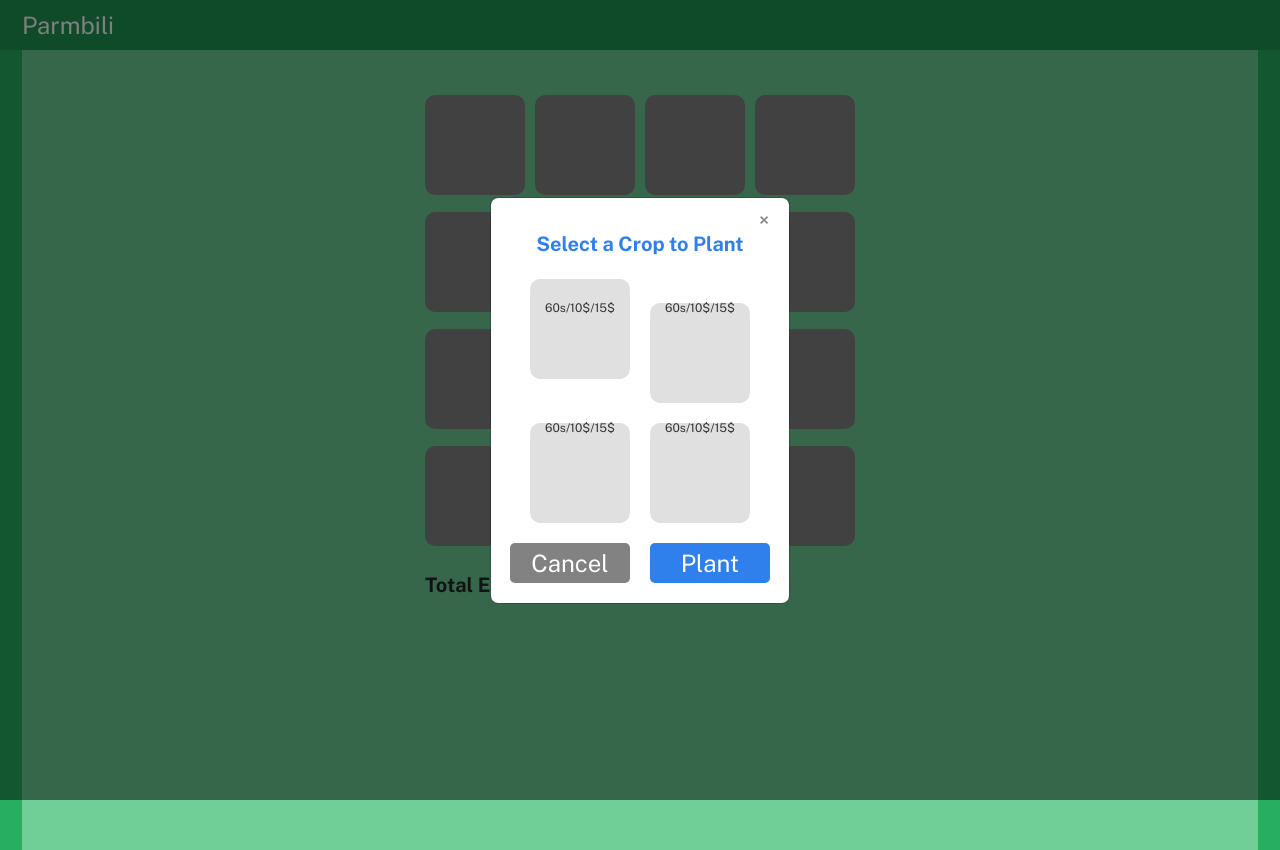
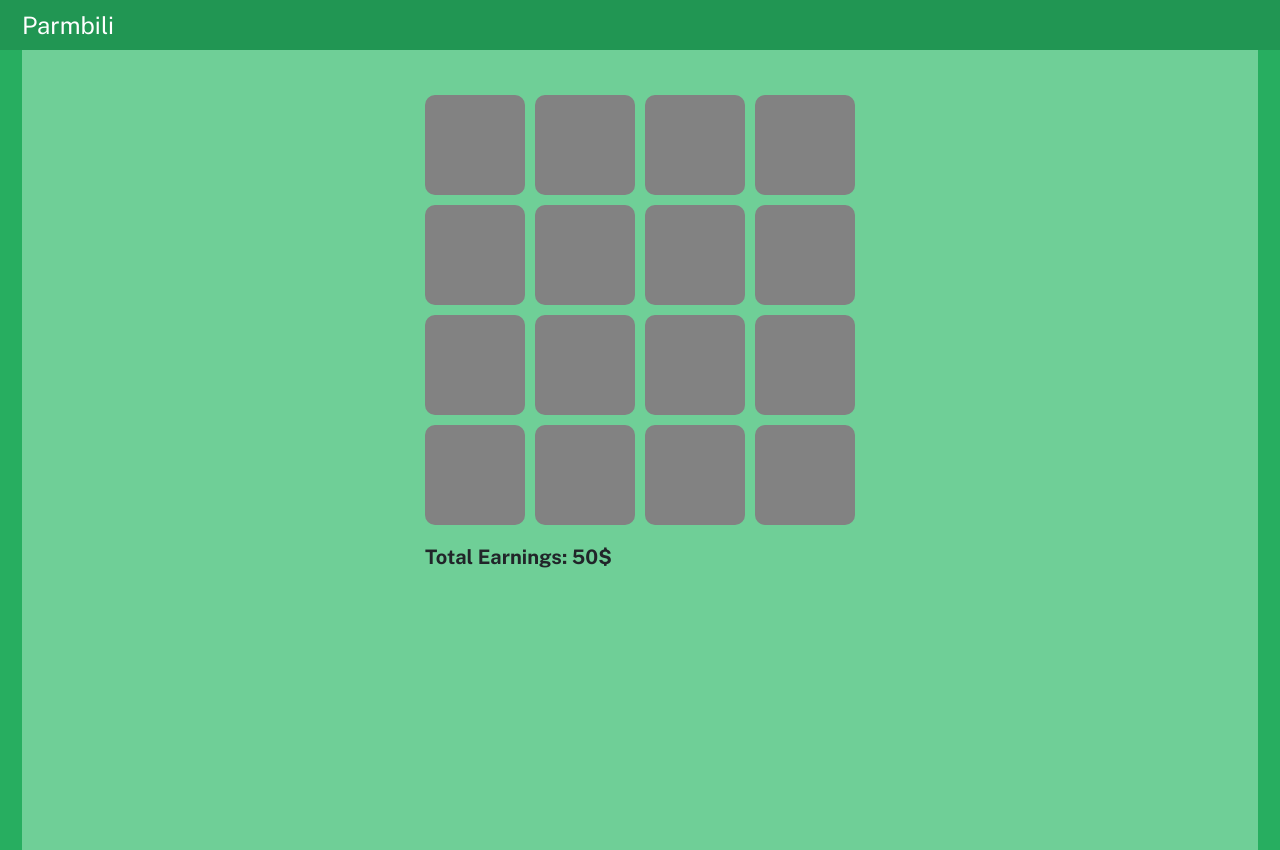
Before and after one commit to Kiru100/parmbili-assessment-activity, a React (Create React App) app: page / in a window 1280 px wide. Built offline with nearby package versions, Linux system fonts and the light colour scheme.

Commit message:
Added more tile reducers and implement them in components

```diff
--- a/src/App.jsx
+++ b/src/App.jsx
@@ -5,7 +5,7 @@ import Overlay from 'react-bootstrap/Overlay';
 import Popover from 'react-bootstrap/Popover';
 import TileItem from './components/tile_item';
 import { useSelector, useDispatch } from 'react-redux';
-import { setMode } from "./__reducers/tiles.reducer";
+import { setTillMode } from "./__reducers/tiles.reducer";
 import PlantModal from "./modals/plant_modal/plant_modal";
 
 function App() {
@@ -14,7 +14,7 @@ function App() {
     const { tiles_list, selected_tile } = useSelector(state => state.tiles);
 
     const [show_overlay, setShowOverlay] = useState(false);
-    const [show_plant_modal, setShowPlantModal] = useState(true);
+    const [show_plant_modal, setShowPlantModal] = useState(false);
 
     const [overlay_target, setOverlayTarget] = useState(null);
 
@@ -27,7 +27,7 @@ function App() {
     };
 
     const tillTile = (event) =>{
-        dispatch(setMode({tile_index: selected_tile.index, tile_mode: "tilled"}));
+        dispatch(setTillMode({tile_index: selected_tile.index}));
         setShowOverlay(false);
     }
 
@@ -56,7 +56,7 @@ function App() {
                 </main>
             </div>
 
-            <PlantModal set_show={show_plant_modal} set_hide={()=>setShowPlantModal(false)}/>
+            <PlantModal set_show={show_plant_modal} set_hide={()=>setShowPlantModal(false)} selected={selected_tile}/>
             <Overlay
                 show={show_overlay}
                 target={overlay_target}
--- a/src/App.scss
+++ b/src/App.scss
@@ -25,22 +25,6 @@
             padding-left: 0;
             width: 440px;
 
-            .tile_item{
-                border-radius: 10px;
-                cursor: pointer;
-                display: inline-block;
-                height: 100px;
-                margin: 5px;
-                width: 100px;
-
-                &.empty{
-                    background-color: global.$battleship_grey;
-                }
-
-                &.tilled{
-                    background-color: global.$faded_orange;
-                }
-            }
             #total_earnings{
                 font: 700 20px/16px "Public Sans";
                 margin-top: 19px;
--- a/src/__reducers/tiles.reducer.js
+++ b/src/__reducers/tiles.reducer.js
@@ -1,4 +1,4 @@
-import { createSlice } from "@reduxjs/toolkit";
+import { createSlice, current } from "@reduxjs/toolkit";
 
 export const tiles = createSlice({
     name:"tiles",
@@ -27,16 +27,26 @@ export const tiles = createSlice({
         ]
     },
     reducers:{
-        setMode:(state, action) =>{
-            const {tile_index, tile_mode} = action.payload;
-            state.tiles_list[tile_index].mode = tile_mode;
+        setTillMode:(state, action) =>{
+            const { tile_index } = action.payload;
+            state.tiles_list[tile_index].mode = "tilled";
+        },
+        setPlantMode:(state, action) =>{
+            const { tile_index, plant_name } = action.payload;
+
+            state.tiles_list[tile_index].mode = "planted";
+            state.tiles_list[tile_index].plant_name = plant_name;
+        },
+        setPlantTimer:(state, action)=>{
+            const {tile_index ,time_left} = action.payload;
+            state.tiles_list[tile_index].time_left = time_left;
         },
         setSelectedTile:(state, action)=>{
             const {index, mode} = action.payload;
             state.selected_tile = {index: index, mode: mode};
-        }
+        },
     }
 });
 
-export const { setMode, setSelectedTile} = tiles.actions;
+export const { setTillMode, setSelectedTile, setPlantMode, setPlantTimer} = tiles.actions;
 export default tiles.reducer;
--- a/src/assets/scss/global.scss
+++ b/src/assets/scss/global.scss
@@ -6,4 +6,5 @@ $faded_orange: #f2994a;
 $jade_green: #27ae60;
 $lavender_pinocchio: #e0e0e0;
 $pale_teal: #6fcf97;
+$saffron-mango: #f2c94c;
 $white: #fff;
--- a/src/components/tile_item.jsx
+++ b/src/components/tile_item.jsx
@@ -1,5 +1,7 @@
+import "./tile_item.scss";
 import { useDispatch } from "react-redux";
 import { setSelectedTile } from "../__reducers/tiles.reducer";
+import React from "react";
 
 function TileItem({data, toggle_overlay, tile_index}){
     const dispatch = useDispatch();
@@ -11,7 +13,18 @@ function TileItem({data, toggle_overlay, tile_index}){
     }
 
     return(
-        <li className={`tile_item ${data.mode}`} onClick={handleTileClick}></li>
+        <li className={`tile_item ${data.mode}`} onClick={handleTileClick}>
+            {
+                data.mode === "planted" ?
+                    <React.Fragment>
+                        <span className={`icon ${data.plant_name+"_icon" ?? ""}`}></span>
+                        <span className="time_left">{`${data.time_left}s`}</span>
+                    </React.Fragment>
+                :
+                    ""
+        }
+
+        </li>
     )
 }
 
--- /dev/null
+++ b/src/components/tile_item.scss
@@ -0,0 +1,54 @@
+@use "../assets/scss/global.scss";
+
+.tile_item{
+    border-radius: 10px;
+    cursor: pointer;
+    display: inline-block;
+    height: 100px;
+    margin: 5px;
+    vertical-align: top;
+    width: 100px;
+    text-align: center;
+
+    &.empty{
+        background-color: global.$battleship_grey;
+    }
+
+    &.tilled{
+        background-color: global.$faded_orange;
+    }
+
+    &.planted{
+        background-color: global.$saffron-mango;
+    }
+
+    span.icon{
+        display: block;
+        margin: 15px auto 0;
+
+        &.potato_icon{
+            // margin-top: 12px;
+            width: 70px;
+            height: 60px;
+            background: url("../assets/images/Potato.svg") no-repeat;
+        }
+
+        &.onion_icon{
+            width: 50px;
+            height: 55px;
+            background: url("../assets/images/Onion.svg") no-repeat;
+        }
+
+        &.carrot_icon{
+            width: 23px;
+            height: 60px;
+            background: url("../assets/images/Carrot.svg") no-repeat;
+        }
+
+        &.corn_icon{
+            width: 43px;
+            height: 60px;
+            background: url("../assets/images/Corn.svg") no-repeat;
+        }
+    }
+}
--- a/src/modals/plant_modal/plant_modal.jsx
+++ b/src/modals/plant_modal/plant_modal.jsx
@@ -1,37 +1,75 @@
 import { Modal } from "react-bootstrap";
+import { useDispatch } from "react-redux";
+import { setPlantMode, setPlantTimer } from "../../__reducers/tiles.reducer";
 import "./plant_modal.scss";
 
-function PlantModal({set_show, set_hide}){
+function PlantModal({set_show, set_hide, selected}){
+    const dispatch = useDispatch();
+
+    const handleSubmit = (event) =>{
+        event.preventDefault();
+        // console.log(event.target.plant_name.value, selected.mode, selected.index);
+
+        if(event.target.plant_name.value && selected.mode === "tilled"){
+            dispatch(setPlantMode({tile_index: selected.index, plant_name: event.target.plant_name.value}));
+
+            let plant_time = 10;
+            const intervalID = setInterval(() => {
+
+                dispatch(setPlantTimer({tile_index: selected.index, time_left: plant_time}));
+                plant_time--;
+
+                if(plant_time < 0){
+                    clearInterval(intervalID);
+
+                    /**
+                     * TODO:
+                     * change tile mode to harvest
+                     * */
+                    console.log('stop timer');
+                }
+            }, 1000);
+
+            set_hide();
+        }
+    }
+
     return(
         <Modal id="show_plant_modal" show={set_show} centered>
             <Modal.Body>
                 <button className="close_button" type="button" onClick={set_hide}><span className="close_icon"></span></button>
+                <form onSubmit={handleSubmit}>
                     <h2>Select a Crop to Plant</h2>
-                <label>
-                    <span class="potate_icon"></span>
-                    <p className="crop_informations">60s/10$/15$</p>
-                    <input type="radio" name="plant_name" value="potato"/>
+
+                    <input id="potato_option"  type="radio" name="plant_name" value="potato"/>
+                    <label htmlFor="potato_option" >
+                        <span className="potato_icon"></span>
+                        <p className="crop_informations">20s/10$/15$</p>
                     </label>
-                <label>
-                    <span class="onion_icon"></span>
-                    <p className="crop_informations">60s/10$/15$</p>
-                    <input type="radio" name="plant_name" value="onion"/>
+
+                    <input id="onion_option" type="radio" name="plant_name" value="onion"/>
+                    <label htmlFor="onion_option">
+                        <span className="onion_icon"></span>
+                        <p className="crop_informations">30s/15$/25$</p>
                     </label>
-                <label>
-                    <span class="carrot_icon"></span>
-                    <p className="crop_informations">60s/10$/15$</p>
-                    <input type="radio" name="plant_name" value="carrot"/>
+
+                    <input id="carrot_option" type="radio" name="plant_name" value="carrot"/>
+                    <label htmlFor="carrot_option">
+                        <span className="carrot_icon"></span>
+                        <p className="crop_informations">45s/25$/75$</p>
                     </label>
-                <label>
-                    <span class="corn_icon"></span>
-                    <p className="crop_informations">60s/10$/15$</p>
-                    <input type="radio" name="plant_name" value="corn"/>
+
+                    <input id="corn_option" type="radio" name="plant_name" value="corn"/>
+                    <label htmlFor="corn_option">
+                        <span className="corn_icon"></span>
+                        <p className="crop_informations">60s/35$/100 $</p>
                     </label>
 
                     <div className="action_container">
                         <button type="button" onClick={set_hide}>Cancel</button>
                         <button type="submit">Plant</button>
                     </div>
+                </form>
             </Modal.Body>
         </Modal>
     )
--- a/src/modals/plant_modal/plant_modal.scss
+++ b/src/modals/plant_modal/plant_modal.scss
@@ -26,19 +26,22 @@
         }
     }
 
+    input[type="radio"]{
+        display: none;
+
+        &:checked + label {
+            background-color: global.$saffron-mango;
+        }
+    }
+
     label{
         background-color: global.$lavender_pinocchio;
+        vertical-align: top;
         border-radius: 10px;
         cursor: pointer;
         height: 100px;
-        margin-top: 20px;
+        margin: 20px 10px 0;
         width: 100px;
-
-        input[type="radio"]{
-            position: fixed;
-            opacity: 0;
-            pointer-events: none;
-        }
 
         .crop_informations{
             margin-bottom: 0;
@@ -46,15 +49,34 @@
             color: global.$dune;
         }
 
-        &:nth-child(odd){
-            margin-right: 20px;
-        }
+        span{
+            margin-top: 15px;
+            display: inline-block;
 
-        .potate_icon{
-            width: fit-content;
-            display: inline-block;
-            background: url("../../assets/images/Potato.svg") no-repeat;
-            background-size: 10px 10px;
+            &.potato_icon{
+                margin-top: 12px;
+                width: 70px;
+                height: 60px;
+                background: url("../../assets/images/Potato.svg") no-repeat;
+            }
+
+            &.onion_icon{
+                width: 50px;
+                height: 55px;
+                background: url("../../assets/images/Onion.svg") no-repeat;
+            }
+
+            &.carrot_icon{
+                width: 23px;
+                height: 60px;
+                background: url("../../assets/images/Carrot.svg") no-repeat;
+            }
+
+            &.corn_icon{
+                width: 43px;
+                height: 60px;
+                background: url("../../assets/images/Corn.svg") no-repeat;
+            }
         }
     }
 
```
Lines whose indentation alone changed are shown as unchanged.
